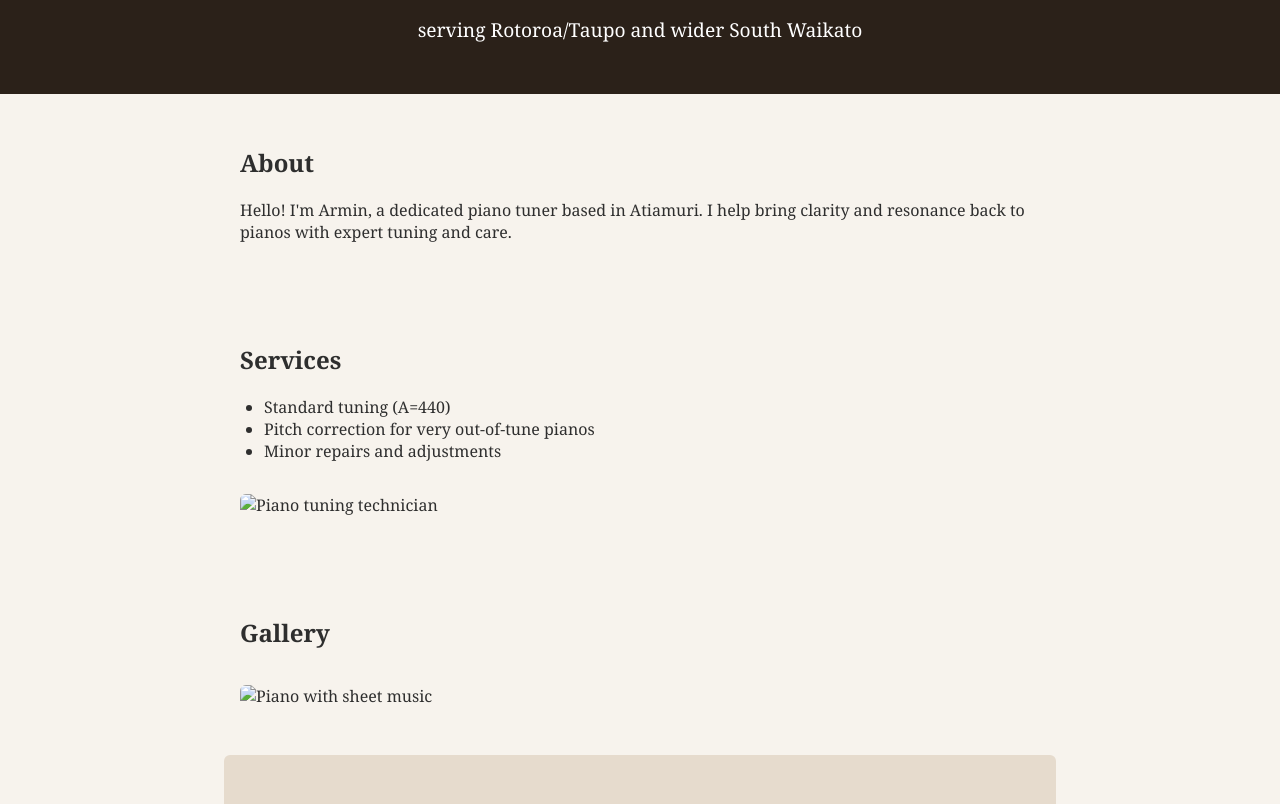
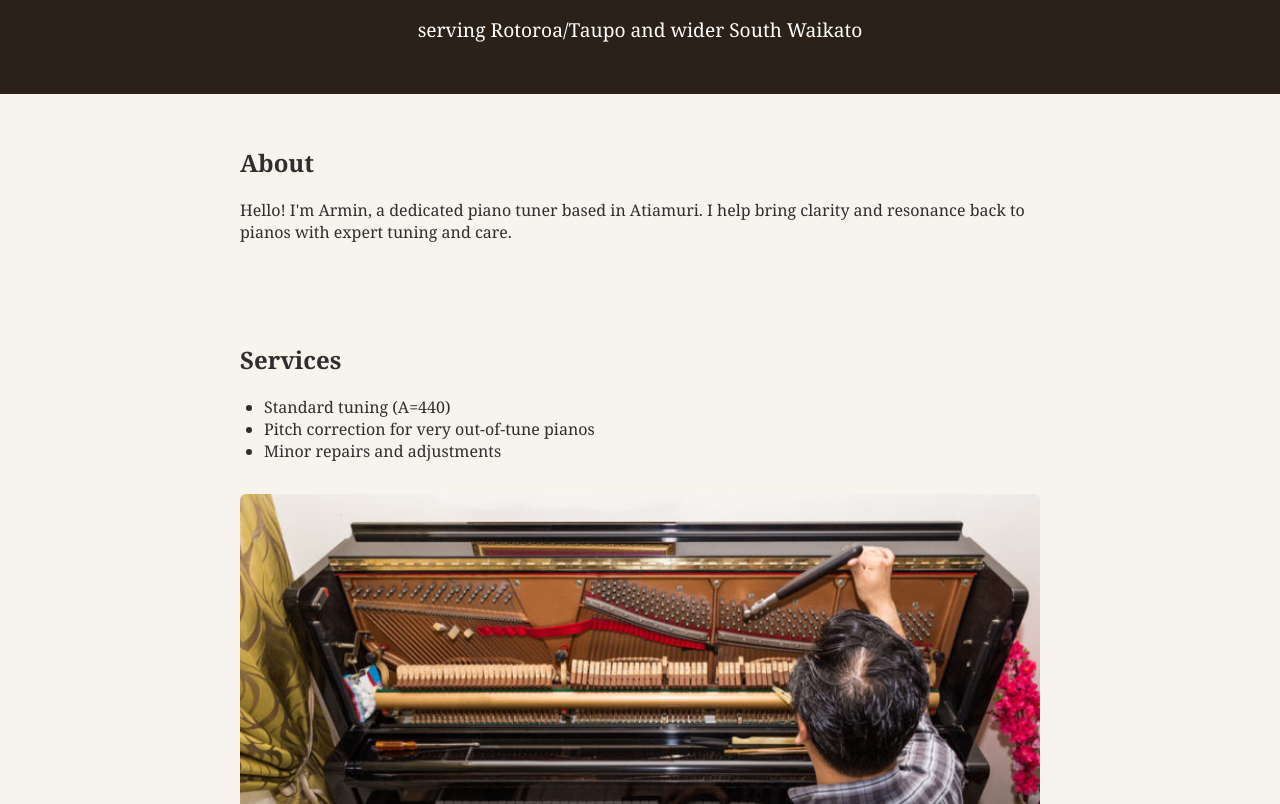
Before and after one commit to zl1kmn/pianotuning, a plain HTML site: page index.html in a window 1280 px wide. Shown: the part 125-929 px from the top of the page. Drawn offline with Linux system fonts and the light colour scheme.

Commit message:
Update index.html

```diff
--- a/index.html
+++ b/index.html
@@ -78,12 +78,12 @@
       <li>Pitch correction for very out-of-tune pianos</li>
       <li>Minor repairs and adjustments</li>
     </ul>
-    <img src="piano.jpg" alt="Piano tuning technician" class="full" />
+    <img src="piano.jpeg" alt="Piano tuning technician" class="full" />
   </section>
 
   <section>
     <h2>Gallery</h2>
-    <img src="piano2.jpg" alt="Piano with sheet music" class="full" />
+    <img src="piano2.jpeg" alt="Piano with sheet music" class="full" />
   </section>
 
   <section class="contact">
```
